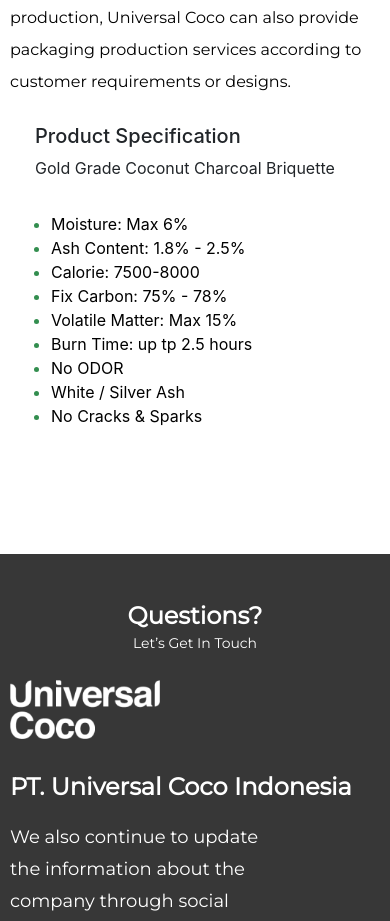
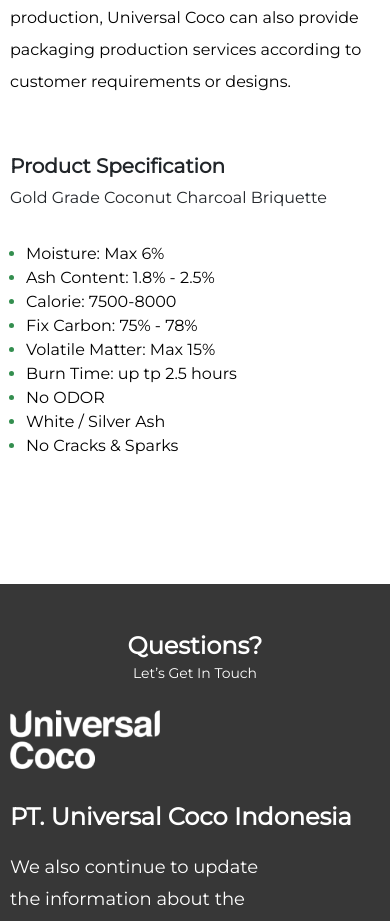
Before and after one commit to ghozihumama/universalcoco, a React (Create React App) app: page /product/coconut-charcoal-briquette in a window 390 px wide. Shown: the part 1760-2681 px from the top of the page. Built offline with nearby package versions, Linux system fonts and the light colour scheme.

Commit message:
fixed spesification layout

```diff
--- a/src/screens/ProductDetailView.module.scss
+++ b/src/screens/ProductDetailView.module.scss
@@ -377,16 +377,19 @@
 
 .specificationWrapper {
   margin-top: 64px;
+  font-family: "Montserrat", sans-serif;
 
   @media (max-width: 320px) {
-    width: 320px;
+    width: 100vw;
     margin: 10px;
+    margin-top: 40px;
   }
 
   //320px — 480px: Mobile devices
   @media (min-width: 320px) and (max-width: 480px) {
-    width: 320px;
+    width: 100vw;
     margin: 10px;
+    margin-top: 40px;
   }
 
   //481px — 768px: iPads, Tablets
@@ -409,6 +412,10 @@
     width: 1000px;
   }
 
+  > h5 {
+    font-weight: 700;
+  }
+
   .specification {
     margin-top: 32px;
     > ul {
@@ -416,6 +423,7 @@
       flex-direction: column;
       color: #338e4f;
       padding-left: 16px;
+      font-family: "Montserrat", sans-serif;
 
       //769px — 1024px: Small screens, laptops
       @media (min-width: 769px) and (max-width: 1024px) {
@@ -436,6 +444,7 @@
       }
 
       span {
+        font-family: "Montserrat", sans-serif;
         color: black;
       }
     }
```
